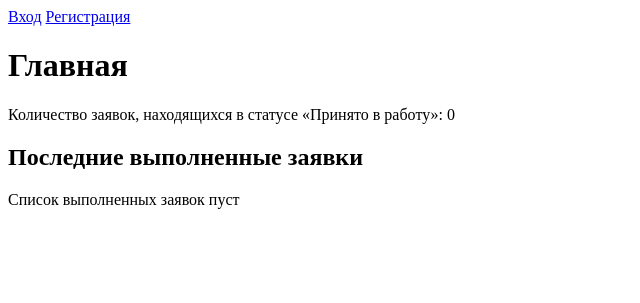
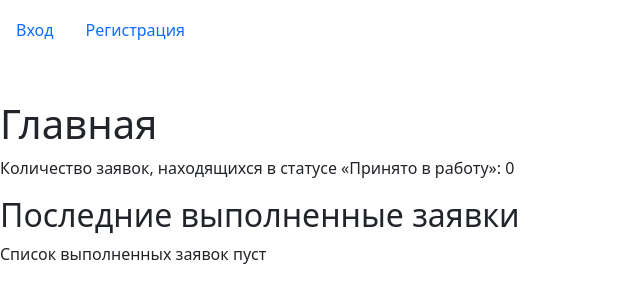
Before and after one commit to asikrr/task2, a Django app: page /designapp/ in a window 1280 px wide. Shown: the top 303 px of the page, without its empty margins (0-640 px from the left). Run offline with Django 5.2, Linux system fonts and the light colour scheme; data that the repository does not hold is empty; some libraries are stand-ins or nearby versions.

Commit message:
design of the base template and the main page changed

```diff
--- /dev/null
+++ b/designapp/static/css/style.css
@@ -0,0 +1,14 @@
+* {
+    margin: 0;
+    padding: 0;
+}
+
+body {
+    max-width: 1440px;
+    margin: auto;
+}
+
+nav {
+    padding-top: 10px;
+    padding-bottom: 50px;
+}
--- a/designapp/templates/base.html
+++ b/designapp/templates/base.html
@@ -3,31 +3,33 @@
 <head>
     <meta charset="UTF-8">
     {% block title %}<title>Title</title>{% endblock %}
+    {% load django_bootstrap5 %}
+    {% bootstrap_css %}
+    {% load static %}
+    <link rel="stylesheet" href="{% static 'css/style.css' %}" />
 </head>
 <body>
-    {% block nav %}
-
-    <nav>
+    <header>
+        <nav class="nav">
         {% if user.is_authenticated %}
-            <a href="/">Главная</a>
-            <a href="{% url 'profile' %}">Профиль</a>
-            <a href="{% url 'designrequest-create' %}">Создать заявку</a>
-            <a href="{% url 'designrequest-user-list' %}">Мои заявки</a>
+            <a class="nav-link" href="/">Главная</a>
+            <a class="nav-link" href="{% url 'profile' %}">Профиль</a>
+            <a class="nav-link" href="{% url 'designrequest-create' %}">Создать заявку</a>
+            <a class="nav-link" href="{% url 'designrequest-user-list' %}">Мои заявки</a>
         {% else %}
-            <a href="{% url 'login' %}">Вход</a>
-            <a href="{% url 'register' %}">Регистрация</a>
+            <a class="nav-link" href="{% url 'login' %}">Вход</a>
+            <a class="nav-link" href="{% url 'register' %}">Регистрация</a>
         {% endif %}
 
         {% if user.is_staff %}
-            <a href="{% url 'designrequest-all-list' %}">Все заявки</a>
-            <a href="{% url 'category-list' %}">Категории</a>
+            <a class="nav-link" href="{% url 'designrequest-all-list' %}">Все заявки</a>
+            <a class="nav-link" href="{% url 'category-list' %}">Категории</a>
         {% endif %}
-    </nav>
-
-    {% endblock %}
-
-    {% block content %}
-    {% endblock %}
-
+        </nav>
+    </header>
+    <main>
+        {% block content %}
+        {% endblock %}
+    </main>
 </body>
 </html>
--- a/designapp/templates/index.html
+++ b/designapp/templates/index.html
@@ -4,27 +4,32 @@
 
 {% block content %}
 
+    <section>
     <h1>Главная</h1>
 
     <p>Количество заявок, находящихся в статусе «Принято в работу»: {{ num_designrequests_in_work }}</p>
 
     <h2>Последние выполненные заявки</h2>
     {% if latest_done_designrequests_list %}
-    <ul>
+        <div class="row row-cols-1 row-cols-md-4 g-4">
         {% for designrequest in latest_done_designrequests_list %}
-        <li>
-            <p>Название: {{ designrequest.title }}</p>
-            <p>Категория: {{ designrequest.category }}</p>
-            <p>Дата: {{ designrequest.date }}</p>
-            <div>
-                <p>Результат:</p>
-                <img src="{{ designrequest.result_image.url }}" alt="Результат" width="500px">
+            <div class="col">
+                <div class="card">
+                    <img src="{{ designrequest.result_image.url }}" class="card-img-top" alt="Результат">
+                    <div class="card-body">
+                        <h5 class="card-title">Название: {{ designrequest.title }}</h5>
                     </div>
-        </li>
+                    <ul class="list-group list-group-flush">
+                        <li class="list-group-item">Категория: {{ designrequest.category }}</li>
+                        <li class="list-group-item">Дата: {{ designrequest.date }}</li>
+                    </ul>
+                </div>
+            </div>
         {% endfor %}
-    </ul>
+        </div>
         {% else %}
             <p>Список выполненных заявок пуст</p>
     {% endif %}
+    </section>
 
 {% endblock %}
```
Lines whose indentation alone changed are shown as unchanged.
